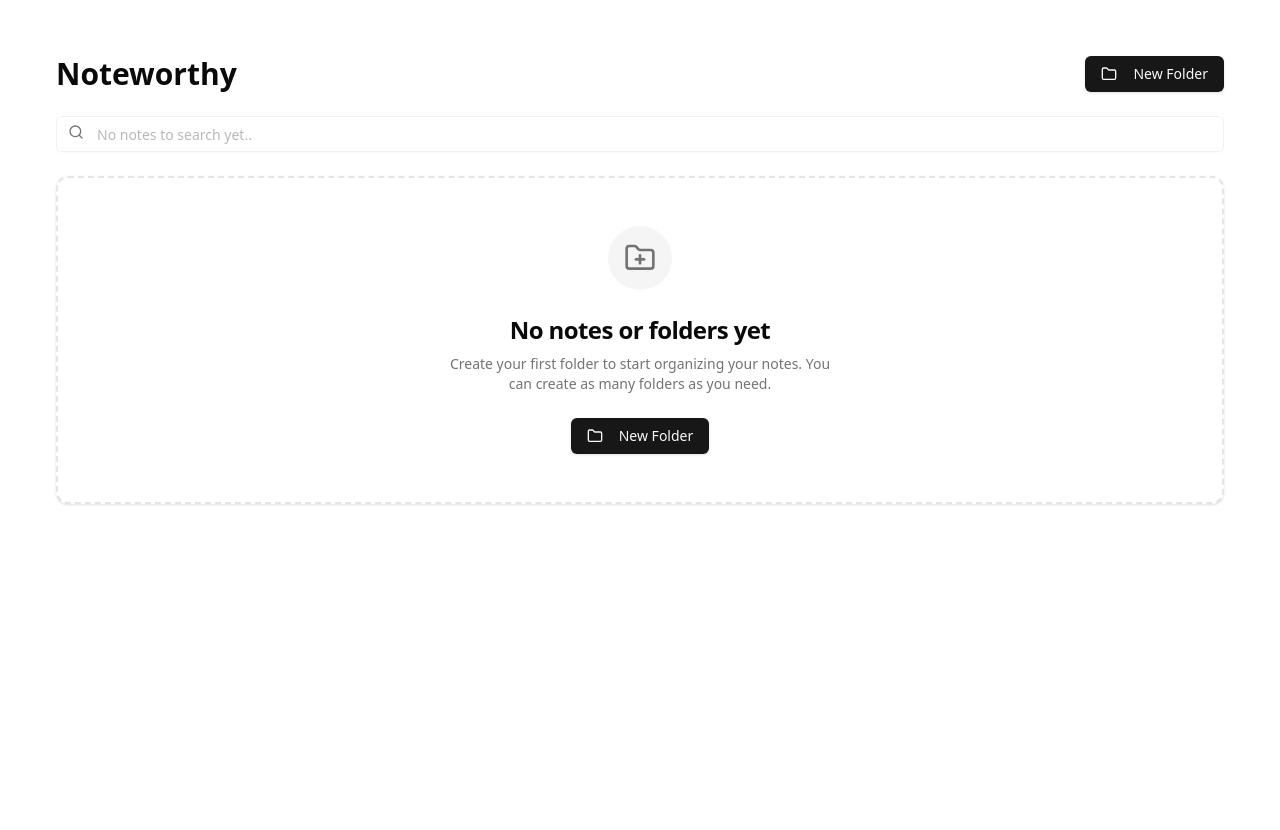
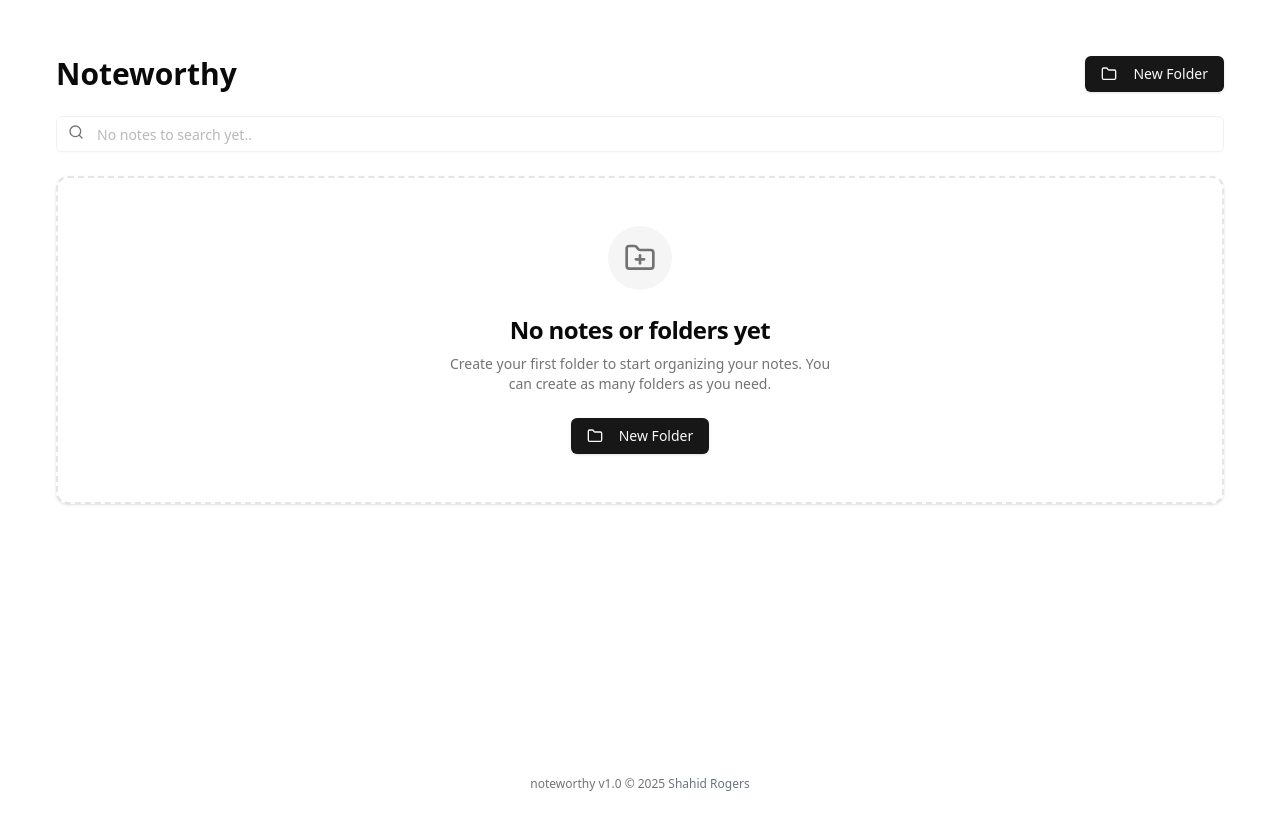
Before and after one commit to shahidrogers/noteworthy, a React (Vite) app: page / in a window 1280 px wide. Shown: the top 830 px of the page. Before the commit the page ends 800 px from the top, so only its background shows below. Built offline with nearby package versions, Linux system fonts and the light colour scheme; what @tiptap/extension-color would draw is missing.

Commit message:
Add back empty state after fixing footer

```diff
--- a/src/pages/Dashboard.tsx
+++ b/src/pages/Dashboard.tsx
@@ -118,7 +118,7 @@ export default function Dashboard() {
       initial={{ opacity: 0 }}
       animate={{ opacity: 1 }}
       transition={{ duration: 0.3 }}
-      className="container mx-auto p-6 space-y-6"
+      className="container mx-auto p-6 space-y-6 flex flex-col min-h-screen"
     >
       <div className="flex justify-between items-center">
         <h1 className="text-3xl font-bold">Noteworthy</h1>
@@ -140,11 +140,15 @@ export default function Dashboard() {
         />
       </div>
 
+      {notes.length === 0 && folders.length === 0 && (
+        <DashboardEmptyState onCreateFolder={handleCreateFolder} />
+      )}
+
       <motion.div
         variants={containerVariants}
         initial="hidden"
         animate="visible"
-        className="space-y-8"
+        className="space-y-8 flex-grow"
       >
         {/* First, show unfiled notes if they exist */}
         {notesByFolder["unfiled"]?.length > 0 && (
@@ -200,9 +204,18 @@ export default function Dashboard() {
         })}
       </motion.div>
 
-      {notes.length === 0 && folders.length === 0 && (
-        <DashboardEmptyState onCreateFolder={handleCreateFolder} />
-      )}
+      {/* Footer */}
+      <footer className="text-center mt-auto py-4">
+        <p className="text-xs text-muted-foreground">
+          noteworthy v1.0 &copy; 2025{" "}
+          <a
+            href="https://www.shah1d.com"
+            className="text-gray-500 hover:underline"
+          >
+            Shahid Rogers
+          </a>
+        </p>
+      </footer>
     </motion.div>
   );
 }
```
